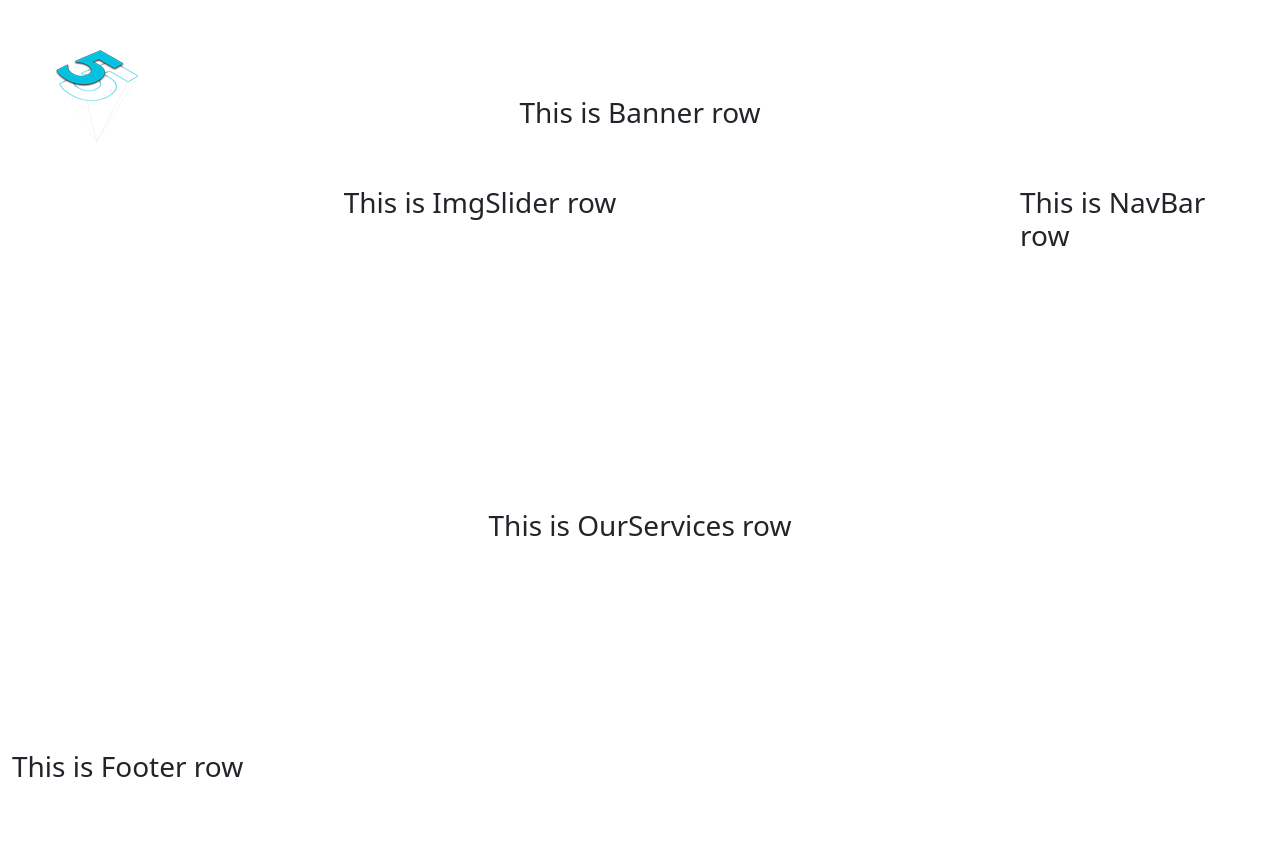
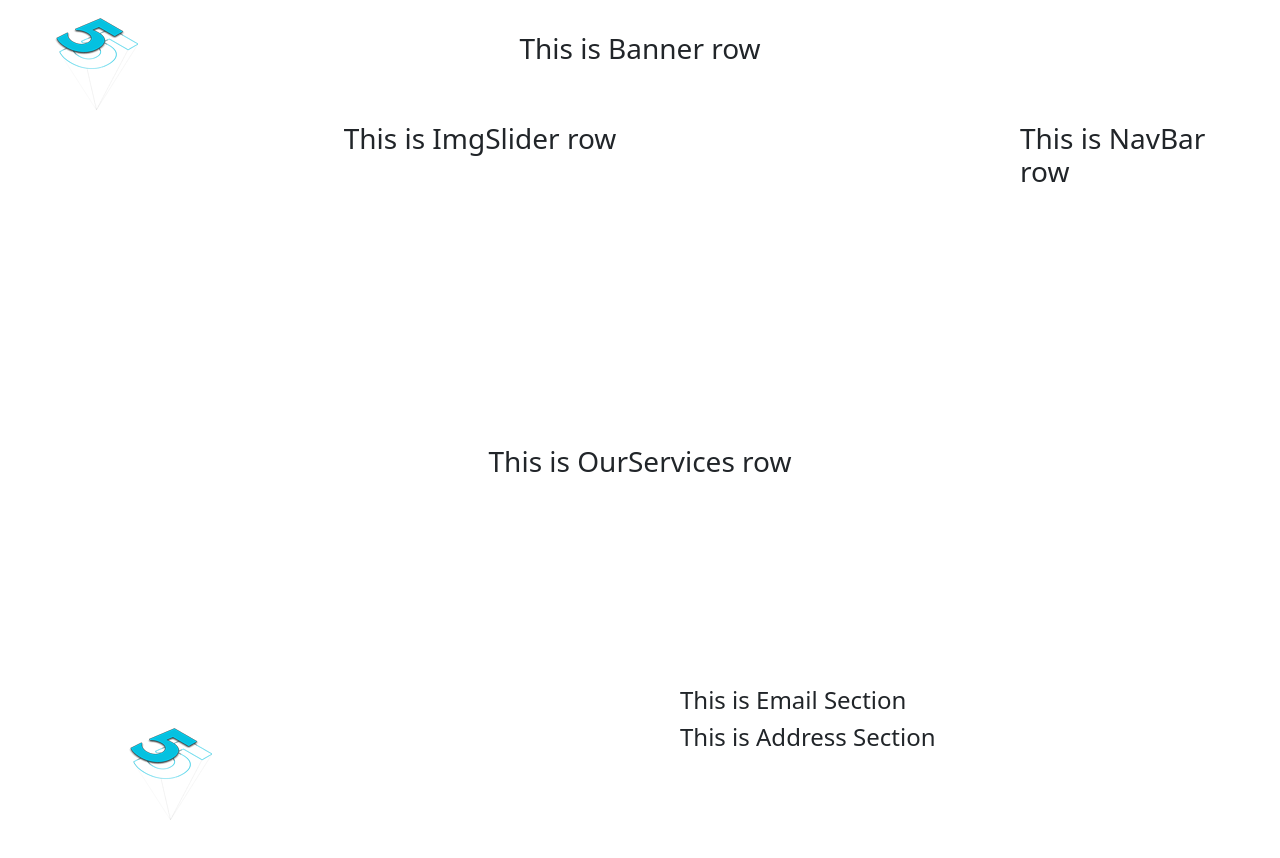
Before and after one commit to saisashreek1992/5thdtreactwebsite, a React (Create React App) app: page / in a window 1280 px wide. Shown: the top 858 px of the page. Before the commit the page ends 800 px from the top, so only its background shows below. Built offline with nearby package versions, Linux system fonts and the light colour scheme.

Commit message:
Footer Section updated

```diff
--- /dev/null
+++ b/src/Components/ContactAddress.js
@@ -0,0 +1,7 @@
+import React from 'react';
+
+const ContactAddress = () => {
+    return <h4>This is Address Section</h4>
+};
+
+export default ContactAddress;
--- /dev/null
+++ b/src/Components/ContactEmail.js
@@ -0,0 +1,7 @@
+import React from 'react';
+
+const ContactEmail = () => {
+    return <h4>This is Email Section</h4>
+};
+
+export default ContactEmail;
--- a/src/Components/Footer.js
+++ b/src/Components/Footer.js
@@ -1,7 +1,30 @@
 import React from 'react';
+import {Link} from "react-router-dom";
+
+import ContactEmail from './ContactEmail';
+import ContactAddress from './ContactAddress';
+import Logo from '../Assets/img/logo/logo.png';
 
 const Footer = () => {
-    return <h3>This is Footer row</h3>
+    return (
+        <div className='row'>
+            <div className='col'>
+                <div className='container'>
+                    <div className='row'>
+                        <div className='col p-3 m-4'>
+                            <Link to="/home">
+                                <img src={Logo} class="img-fluid w-2" alt="5thdtlogo" />
+                            </Link>
+                        </div>
+                        <div className='col'>
+                            <ContactEmail />
+                            <ContactAddress />
+                        </div>
+                    </div>
+                </div>
+            </div>
+        </div>
+    );
 };
 
 export default Footer;
--- a/src/Components/Header.js
+++ b/src/Components/Header.js
@@ -6,7 +6,7 @@ import Logo from '../Assets/img/logo/logo.png';
 const Header = () => {
     return (
         <div className="row align-items-start">
-            <div className="col px-5 my-5 align-self-start">
+            <div className="col px-5 my-3 align-self-start">
                 <div className="row position-relative align-items-start">
                     <Link to="/home">
                         <div className="col position-absolute align-self-start">
```
